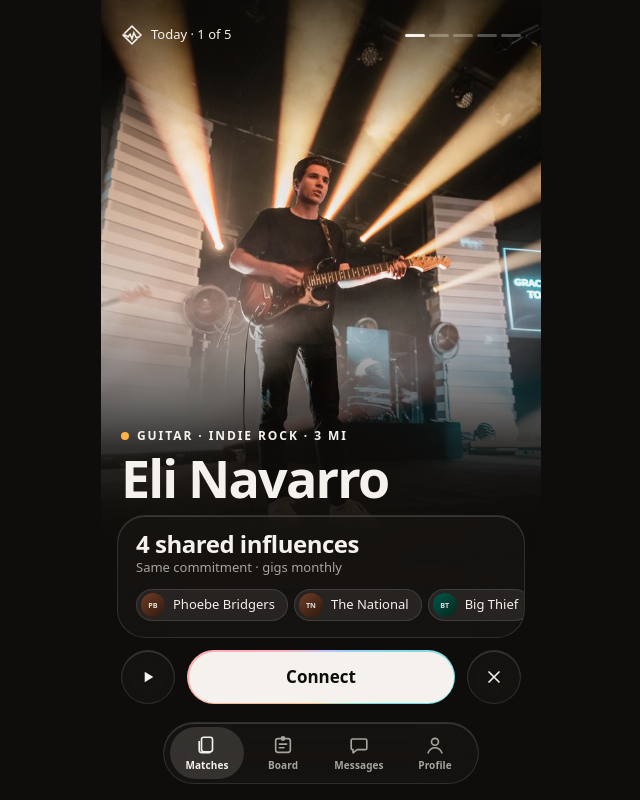
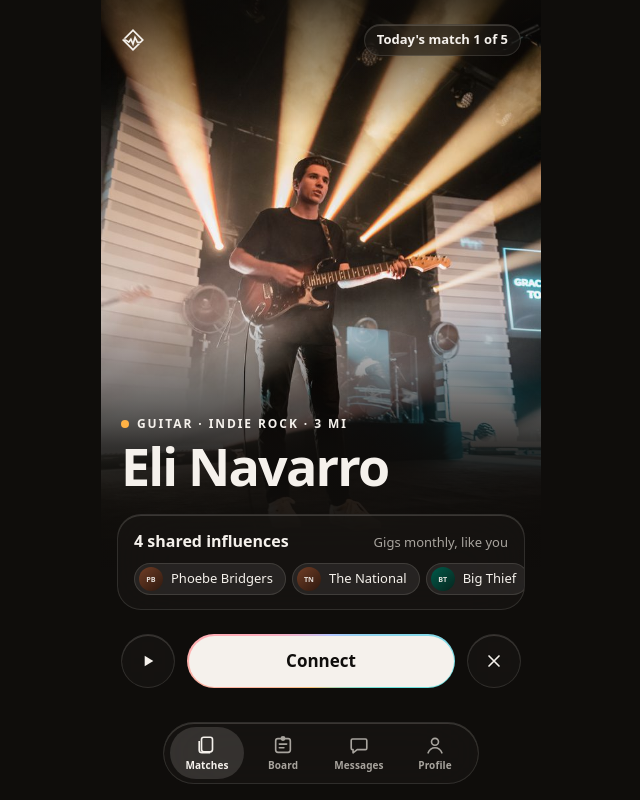
Before and after one commit to whoiseltigre/mixstro, a Next.js app: page /discover in a window 1280 px wide. Shown: the whole page, without its empty margins (319-959 px from the left). Built offline with nearby package versions, Linux system fonts and the light colour scheme.

Commit message:
Discover: clearer match counter and more breathing room
Co-Authored-By: Claude Opus 5.5 <noreply@anthropic.com>
Claude-Session: https://claude.ai/code/session_018SVNRUqypcF29nYBJSmRes

```diff
--- a/src/app/(app)/discover/page.tsx
+++ b/src/app/(app)/discover/page.tsx
@@ -18,18 +18,11 @@ export default function Discover() {
       <div className="absolute inset-x-0 top-[74%] bottom-0 bg-ink" />
 
       <header className="absolute inset-x-5 top-0 pt-safe mt-2 flex items-center justify-between">
-        <span className="flex items-center gap-2">
-          <LogoMark size={22} />
-          <span className="text-[13px] font-medium">Today · 1 of 5</span>
-        </span>
-        <span aria-label="Match 1 of 5" className="flex gap-1">
-          {MUSICIANS.concat(MUSICIANS).slice(0, 5).map((_, i) => (
-            <span key={i} className={`w-5 h-[3px] rounded-full ${i === 0 ? "bg-paper" : "bg-paper/30"}`} />
-          ))}
-        </span>
+        <LogoMark size={24} />
+        <span className="glass h-8 px-3 rounded-full flex items-center text-[13px] font-semibold">Today&apos;s match 1 of 5</span>
       </header>
 
-      <div className="absolute inset-x-0 bottom-0 pb-[calc(max(env(safe-area-inset-bottom),16px)+80px)] flex flex-col gap-3">
+      <div className="absolute inset-x-0 bottom-0 pb-[calc(max(env(safe-area-inset-bottom),16px)+96px)] flex flex-col gap-6">
         <div className="px-5 flex flex-col gap-2">
           <span className="flex items-center gap-2 text-[12px] font-semibold tracking-[0.16em] uppercase">
             <span className="size-2 rounded-full bg-tungsten" />
@@ -40,12 +33,12 @@ export default function Discover() {
           </h1>
         </div>
 
-        <section aria-label="Influence overlap" className="glass mx-4 rounded-[28px] py-4 flex flex-col gap-3 overflow-hidden">
-          <div className="px-[18px] flex flex-col gap-0.5">
-            <span className="font-display font-bold tracking-[-0.02em] text-[24px] leading-none">{m.shared.length} shared influences</span>
-            <span className="text-[13px] text-smoke">Same commitment · {m.commitment.toLowerCase()}</span>
+        <section aria-label="Influence overlap" className="glass mx-4 rounded-[24px] py-3.5 flex flex-col gap-2.5 overflow-hidden">
+          <div className="px-4 flex items-baseline justify-between gap-2">
+            <span className="text-[16px] font-semibold">{m.shared.length} shared influences</span>
+            <span className="text-[13px] text-smoke">{m.commitment}, like you</span>
           </div>
-          <div className="hscroll flex gap-1.5 px-[18px]">
+          <div className="hscroll flex gap-1.5 px-4">
             {m.shared.map((a) => (
               <span key={a.id} className="shrink-0 flex items-center gap-2 h-8 pl-1 pr-3 rounded-full bg-paper/8 border border-paper/12 text-[13px] whitespace-nowrap">
                 <ArtistAvatar artist={a} size={24} />
```
